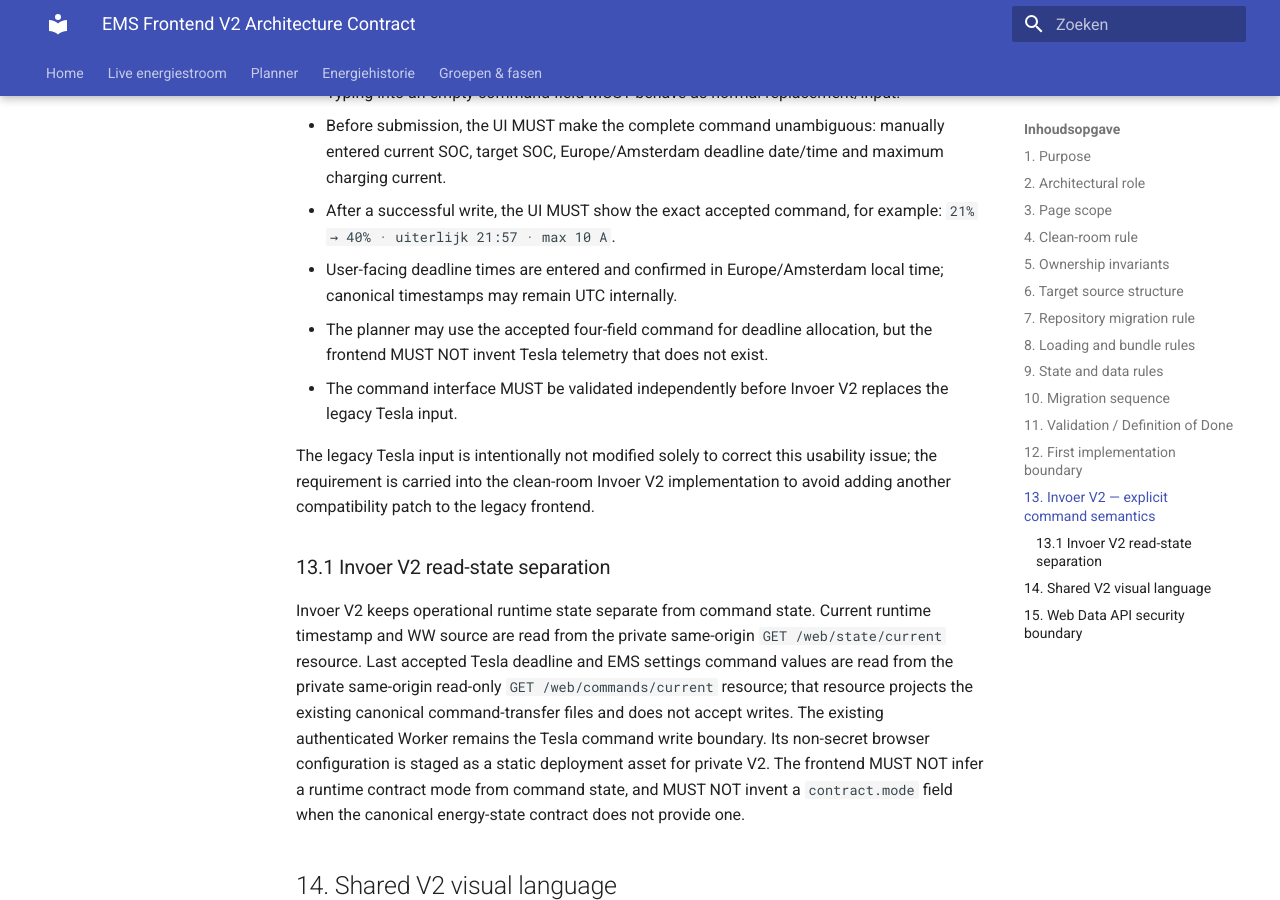
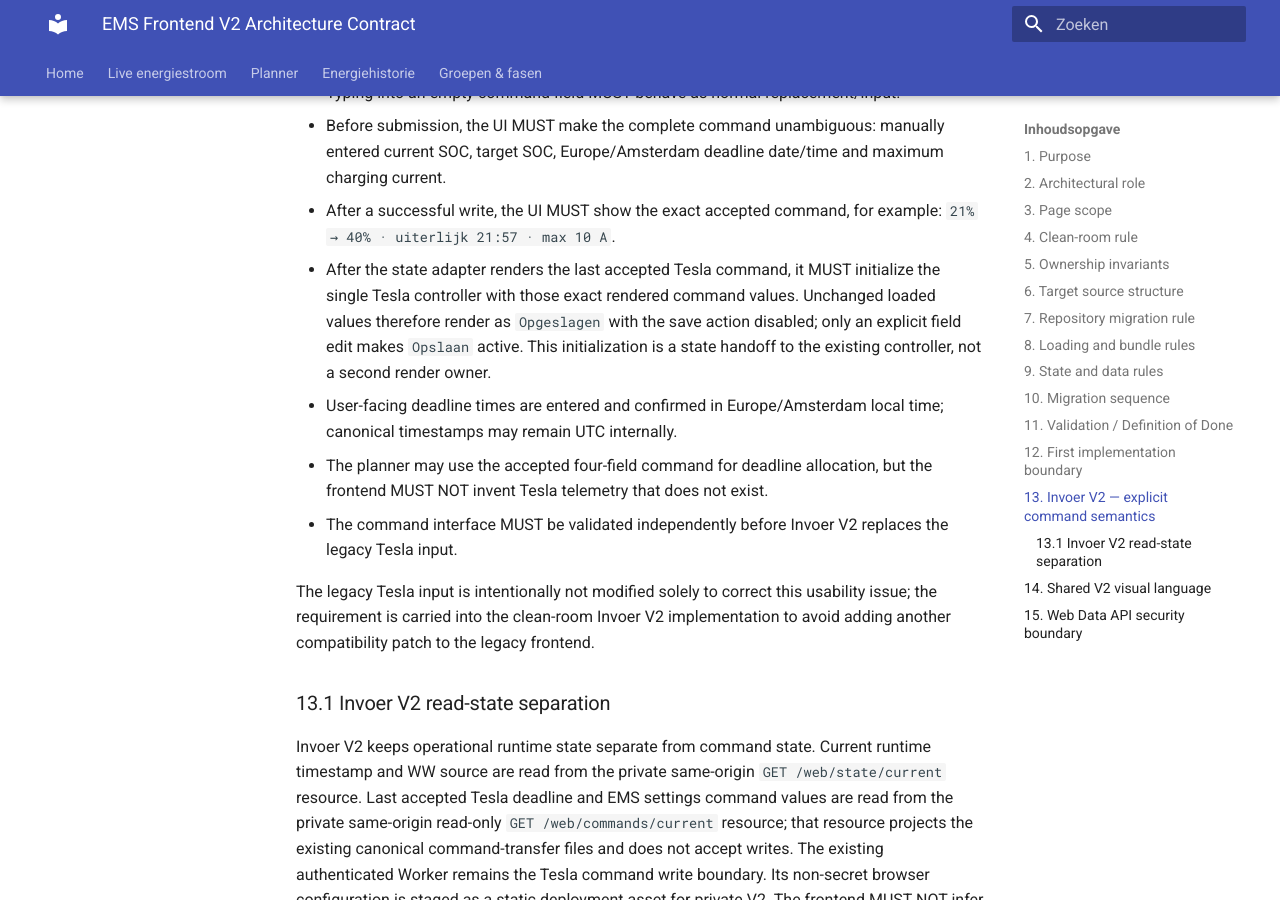
Before and after one commit to OnsKasteeltje/homey-energy-manual, an MkDocs documentation site: the page built from docs/architecture/ems-frontend-v2-architecture.md, in a window 1280 px wide and 900 px high, scrolled down 5326 px. Built offline with MkDocs 1.6.1 and Material for MkDocs 9.7.7, drawn with Linux system fonts in a browser that asks for light colours.

Commit message:
architecture: define Invoer saved-state handoff

```diff
--- a/docs/architecture/ems-frontend-v2-architecture.md
+++ b/docs/architecture/ems-frontend-v2-architecture.md
@@ -206,6 +206,7 @@ The EMS currently has no Tesla interface that observes the vehicle SOC. Therefor
 - Typing into an empty command field MUST behave as normal replacement/input.
 - Before submission, the UI MUST make the complete command unambiguous: manually entered current SOC, target SOC, Europe/Amsterdam deadline date/time and maximum charging current.
 - After a successful write, the UI MUST show the exact accepted command, for example: `21% → 40% · uiterlijk 21:57 · max 10 A`.
+- After the state adapter renders the last accepted Tesla command, it MUST initialize the single Tesla controller with those exact rendered command values. Unchanged loaded values therefore render as `Opgeslagen` with the save action disabled; only an explicit field edit makes `Opslaan` active. This initialization is a state handoff to the existing controller, not a second render owner.
 - User-facing deadline times are entered and confirmed in Europe/Amsterdam local time; canonical timestamps may remain UTC internally.
 - The planner may use the accepted four-field command for deadline allocation, but the frontend MUST NOT invent Tesla telemetry that does not exist.
 - The command interface MUST be validated independently before Invoer V2 replaces the legacy Tesla input.
```
